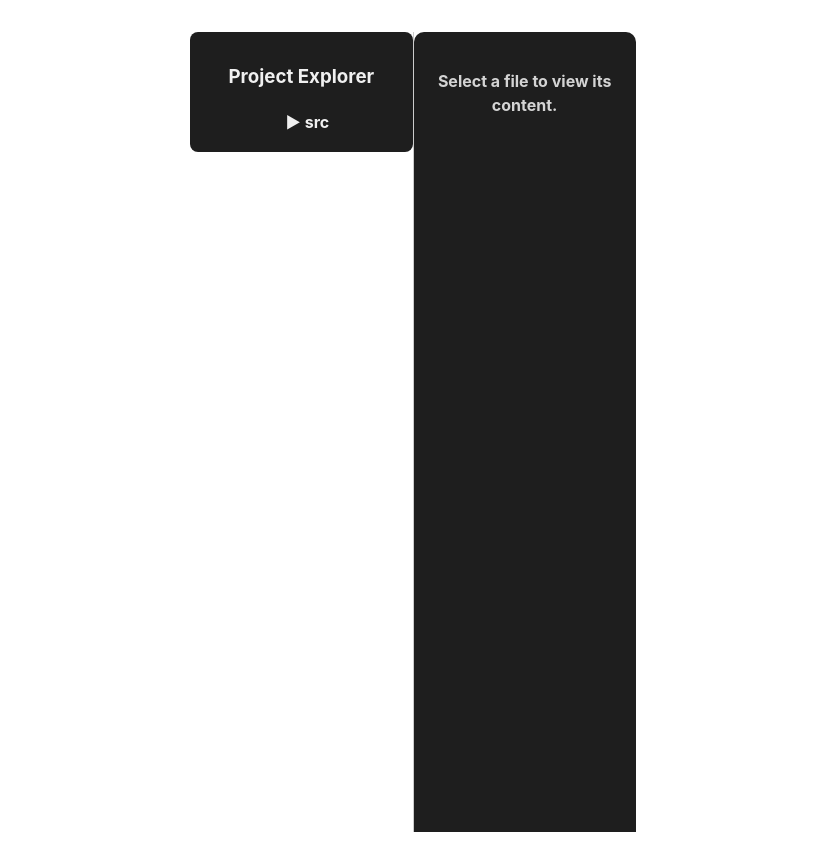
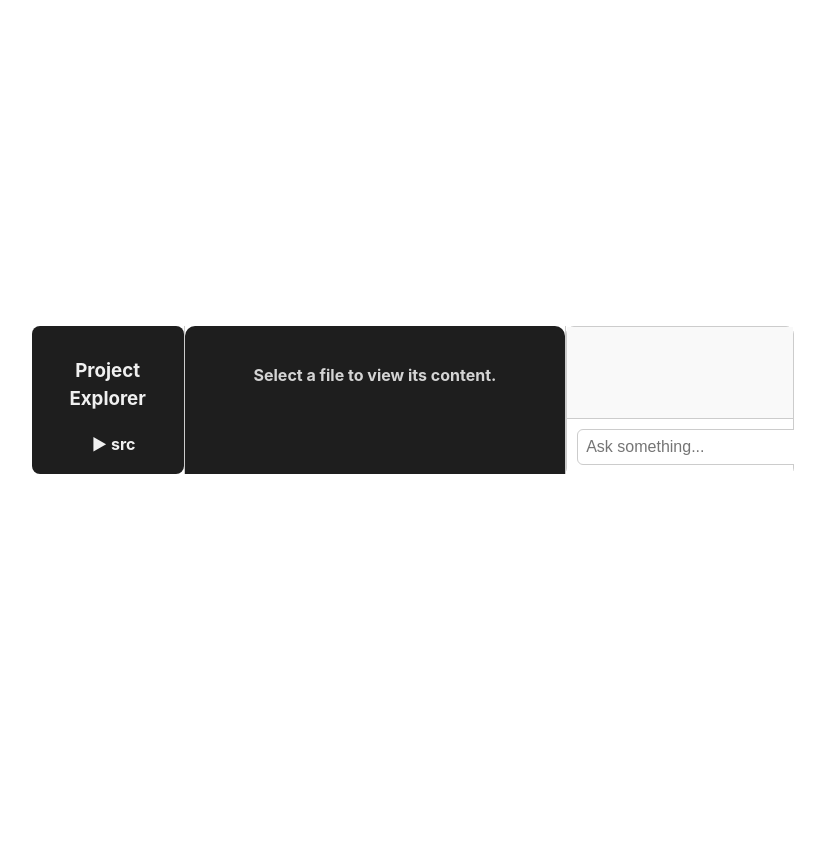
Before and after one commit to HoooHacks/front-end, a React (Vite) app in the folder my-app/: page /analyze in a window 1280 px wide. Shown: the whole page, without its empty margins (227-1052 px from the left). After the commit the page ends 800 px from the top, so only its background shows below. Built offline with nearby package versions, Linux system fonts and the light colour scheme.

Commit message:
updated analyzepage with Chatbot component

```diff
--- a/my-app/src/pages/AnalyzePage/AnalyzePage.css
+++ b/my-app/src/pages/AnalyzePage/AnalyzePage.css
@@ -1,16 +1,23 @@
-.analyze-page-container {
+
+  .analyze-page-container {
     display: flex;
-    height: 100vh;
+    height: 100%;
     width: 100%;
   }
 
-  .code-tree-panel,
-  .code-details-panel {
-    flex: 1;
+  .code-tree-panel {
+    width: 20%;
+    border-right: 1px solid #ccc;
     overflow-y: auto;
-    border-right: 1px solid #ccc;
   }
 
   .code-details-panel {
-    border-right: none;
+    width: 50%;
+    border-right: 1px solid #ccc;
+    overflow-y: auto;
   }
+
+  .chatbot-panel {
+    width: 30%;
+    overflow-y: auto;
+  }
--- a/my-app/src/pages/AnalyzePage/AnalyzePage.tsx
+++ b/my-app/src/pages/AnalyzePage/AnalyzePage.tsx
@@ -2,6 +2,7 @@ import React, { useState, useEffect } from 'react';
 import { useLocation } from 'react-router-dom';
 import CodeTree from '../../components/CodeTree/CodeTree';
 import CodeDetails from '../../components/CodeDetails/CodeDetails';
+import Chatbot from '../../components/Chatbot/Chatbot';
 import './AnalyzePage.css';
 
 const AnalyzePage: React.FC = () => {
@@ -15,7 +16,6 @@ const AnalyzePage: React.FC = () => {
 
   const [selectedFilePath, setSelectedFilePath] = useState<string | null>(null);
   const [selectedSnippet, setSelectedSnippet] = useState<string | null>(null);
-  const [parsedSonarIssues, setParsedSonarIssues] = useState<any>(null);
 
   const handleAnalyze = async (code: string) => {
     setSelectedSnippet(code);
@@ -47,7 +47,6 @@ const AnalyzePage: React.FC = () => {
         });
 
         const data = await res.json();
-        setParsedSonarIssues(data.parsed_issues);
         console.log('[✅ SonarQube]', data.parsed_issues);
       } catch (err) {
         console.error('[❌ SonarQube Error]', err);
@@ -73,6 +72,10 @@ const AnalyzePage: React.FC = () => {
       <div className="code-details-panel">
         <CodeDetails filePath={selectedFilePath} onAnalyze={handleAnalyze} />
       </div>
+
+      <div className="chatbot-panel">
+        <Chatbot initialCode={selectedSnippet || ''} />
+      </div>
     </div>
   );
 };
```
